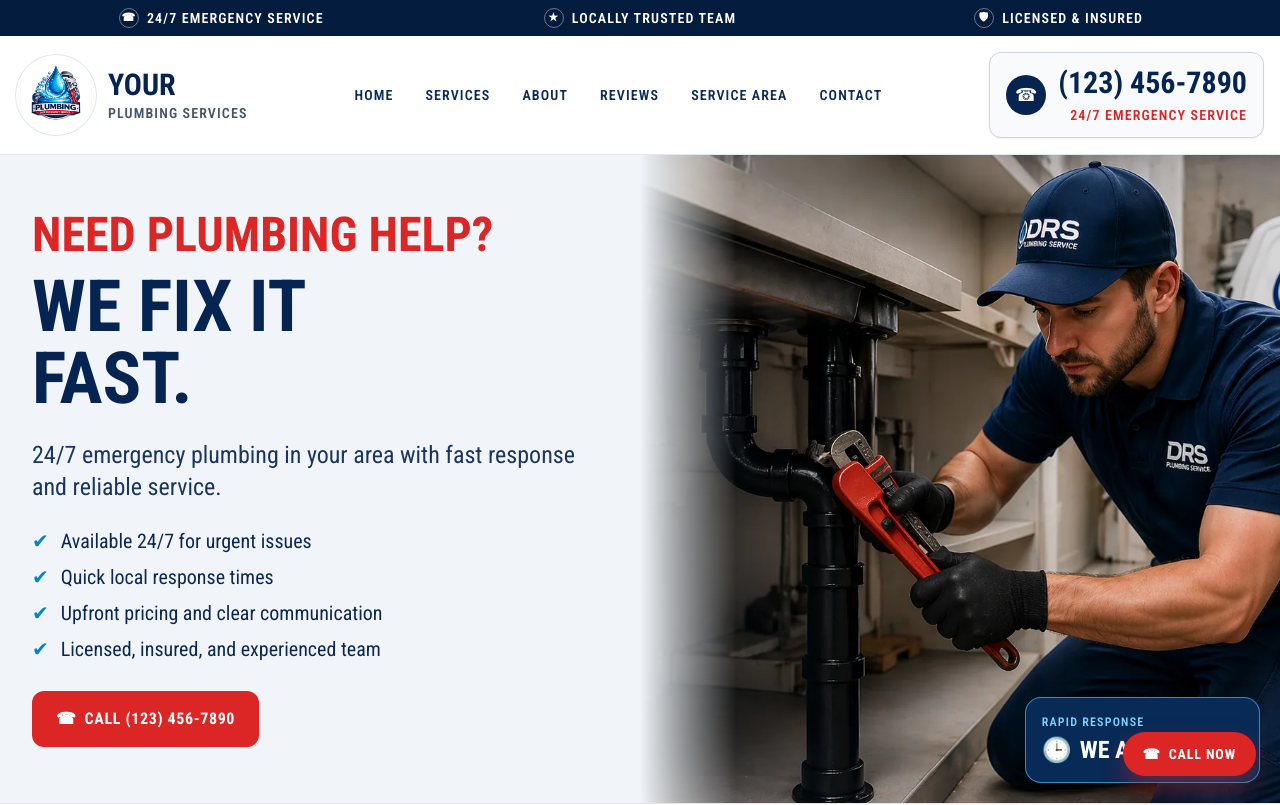
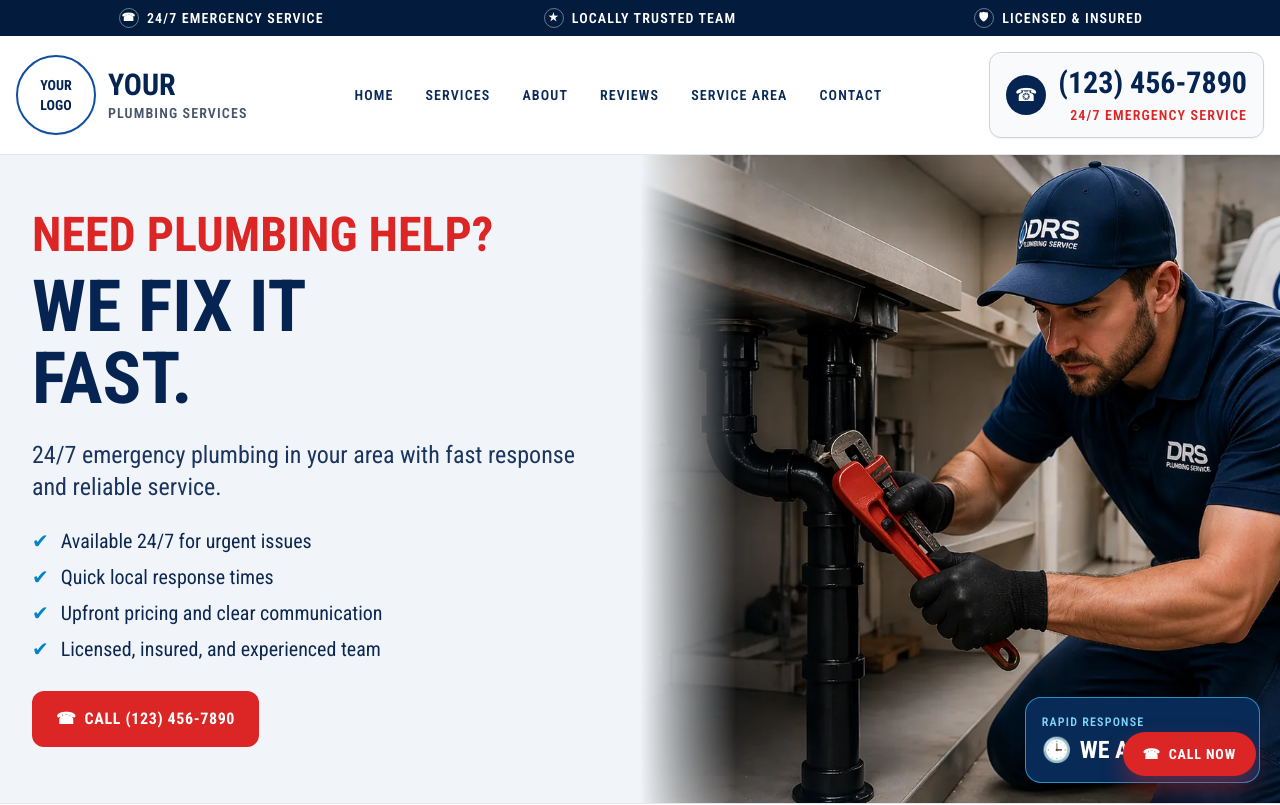
Before and after one commit to Zuvairiya7197/PlumbingServices, a Next.js app: page / in a window 1280 px wide. Shown: the top 805 px of the page. Built offline with nearby package versions, Linux system fonts and the light colour scheme.

Commit message:
general logo

```diff
--- a/app/page.tsx
+++ b/app/page.tsx
@@ -306,15 +306,13 @@ export default function Page() {
       <header className="border-b border-slate-200 bg-white">
         <div className="mx-auto grid max-w-[1280px] grid-cols-[auto_auto] items-center justify-between gap-2 px-4 py-3 sm:gap-4 sm:py-4 xl:grid-cols-[auto_1fr_auto]">
           <a href="#home" className="inline-flex min-w-0 items-center gap-2 sm:gap-3" aria-label="YOUR Plumbing Services home">
-            <div className="relative h-14 w-14 shrink-0 overflow-hidden rounded-full bg-white shadow-sm ring-1 ring-slate-200 sm:h-20 sm:w-20">
-              <Image
-                src="/logo.png"
-                alt=""
-                fill
-                sizes="(max-width: 640px) 56px, 80px"
-                className="object-contain p-1"
-                aria-hidden
-              />
+            <div
+              className="font-heading flex h-14 w-14 shrink-0 items-center justify-center rounded-full border-2 border-[#0f4ea1] bg-white px-1 text-center text-[10px] font-extrabold uppercase leading-[0.95] text-[#062451] shadow-sm sm:h-20 sm:w-20 sm:text-sm"
+              aria-hidden
+            >
+              Your
+              <br />
+              Logo
             </div>
             <div>
               <p className="text-xl font-extrabold uppercase leading-none text-[#062451] sm:text-3xl">YOUR</p>
```
Also changed, not shown: public/drsplumbing.webp (deleted), public/logo.png (deleted).
